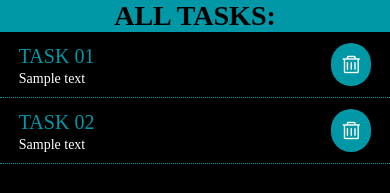
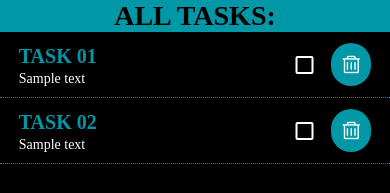
Before and after one commit to shahzaibansari123/Shezi-ReactNativeApp-ToDoList-DailyGoals, a React Native app in the folder todoapp/: screen /home in a window 390 px wide. Shown: the top 193 px of the page. Built offline with nearby package versions, Linux system fonts and the light colour scheme.

Commit message:
work complete

```diff
--- a/todoapp/components/Task.jsx
+++ b/todoapp/components/Task.jsx
@@ -19,7 +19,7 @@ const Task = ({ title, description, status, taskId }) => {
       <Text style={styles.taskTitle}>{title}</Text>
       <Text style={styles.taskDescription}>{description}</Text>
       </View>
-      <Checkbox onPress={handleCompleted}  status={completed ? "checked" : "unchecked"} color="#474747"/>
+      <Checkbox onPress={handleCompleted}  status={completed ? "checked" : "unchecked"} color="white"  uncheckedColor="white"/>
       <Icon name="delete" color="#fff"  size={20} style={styles.dltIcon} onPress={handleDelete} />
     </View>
   );
@@ -49,6 +49,7 @@ const styles = StyleSheet.create({
     fontSize: 20,
     color: '#0098A6',
     fontFamily: "sans-serif-condensed",
+    fontWeight: "bold",
   },
   taskDescription:{
     color: "white",
--- a/todoapp/screens/Home.jsx
+++ b/todoapp/screens/Home.jsx
@@ -17,8 +17,8 @@ import { Button, Dialog } from "react-native-paper";
 
 const Home = ({ navigation }) => {
   const [openDialog, setOpenDialog] = useState(false);
-  const [title, setTitle] = useState(" ");
-  const [description, setDescription] = useState(" ");
+  const [title, setTitle] = useState("");
+  const [description, setDescription] = useState("");
   // const navigation= useNavigation()
 
   const handleDialog = () => {
@@ -47,7 +47,7 @@ const Home = ({ navigation }) => {
 
   return (
     <>
-      {Platform.OS === "android" && <StatusBar backgroundColor="#0098A6"/>}
+      {Platform.OS === "android" && <StatusBar backgroundColor="#0098A6" />}
       <View style={styles.container}>
         <ScrollView>
           <SafeAreaView>
@@ -73,23 +73,29 @@ const Home = ({ navigation }) => {
         onDismiss={handleDialog}
         style={styles.addDialog}
       >
-        <Dialog.Title>Add Something To Do</Dialog.Title>
+        <Dialog.Title
+          style={{ fontFamily: "sans-serif-condensed", color: "#fff" }}
+        >
+          Add Something To Do
+        </Dialog.Title>
         <Dialog.Content>
           <TextInput
             style={styles.inputFields}
             placeholder="Title"
+            placeholderTextColor="black"
             value={title}
             onChangeText={setTitle}
           />
           <TextInput
             style={styles.inputFields}
             placeholder="Description"
+            placeholderTextColor="black"
             value={description}
             // onChangeText={setDescription}
             onChangeText={setDescription}
           />
           <View style={{ flexDirection: "row", alignItems: "center" }}>
-            <Button color="#0098A6" onPress={addTask}>
+            <Button color="black" onPress={addTask}>
               Add
             </Button>
             <TouchableOpacity onPress={handleDialog}>
@@ -106,9 +112,7 @@ const styles = StyleSheet.create({
   container: {
     backgroundColor: "black",
     flex: 1,
-    paddingTop:
-      Platform.OS === "IOS"
-        ? 0 : null,
+    paddingTop: Platform.OS === "IOS" ? 0 : null,
   },
   heading: {
     textAlign: "center",
@@ -117,7 +121,7 @@ const styles = StyleSheet.create({
     fontWeight: "bold",
     color: "Black",
     backgroundColor: "#0098A6",
-    textTransform: "uppercase"
+    textTransform: "uppercase",
   },
   addBtn: {
     backgroundColor: "#0098A6",
@@ -132,7 +136,8 @@ const styles = StyleSheet.create({
   },
   inputFields: {
     borderWidth: 1,
-    backgroundColor: "lightgray",
+    color: "black",
+    backgroundColor: "white",
     fontSize: 12,
     // marginLeft: 10,
     padding: 10,
@@ -142,6 +147,9 @@ const styles = StyleSheet.create({
   },
   addDialog: {
     borderRadius: 10,
+    backgroundColor: "#0098A6",
+    color: "#fff",
+
     // elevation: 30
   },
 });
```
